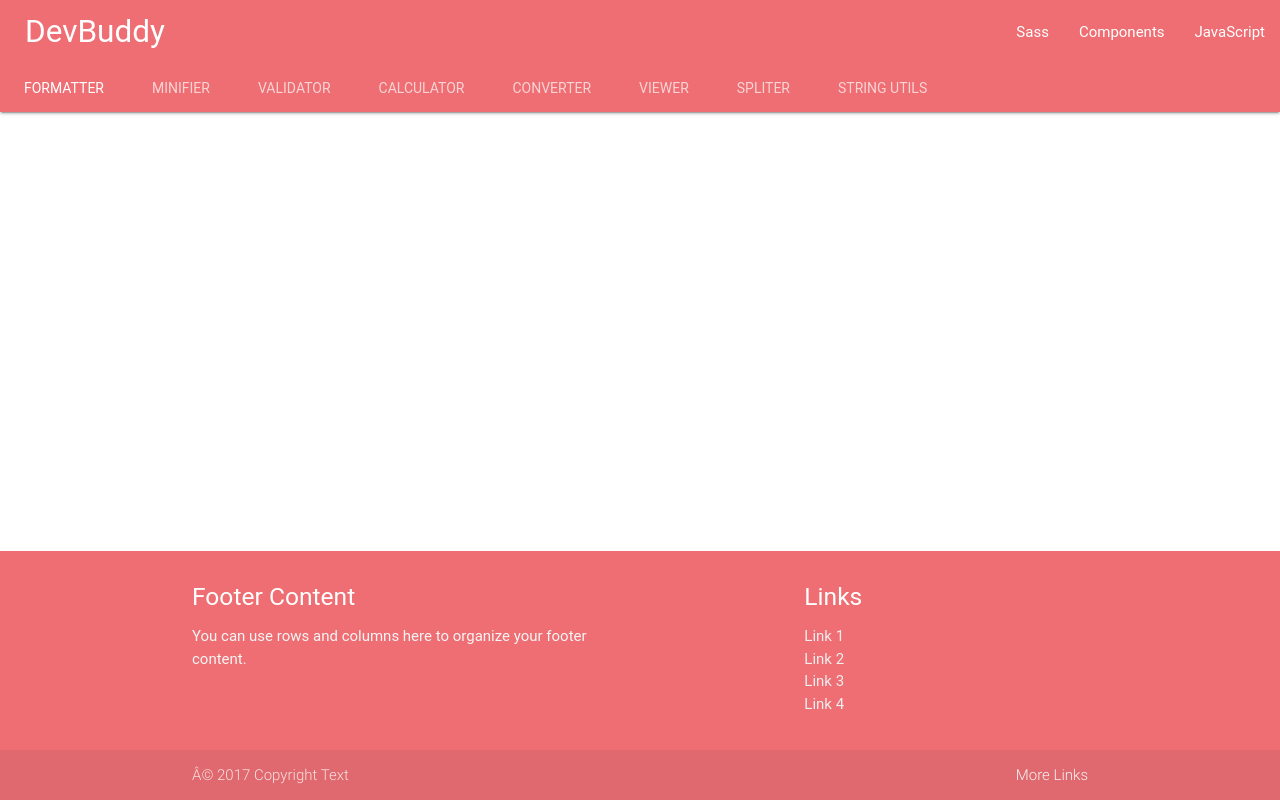
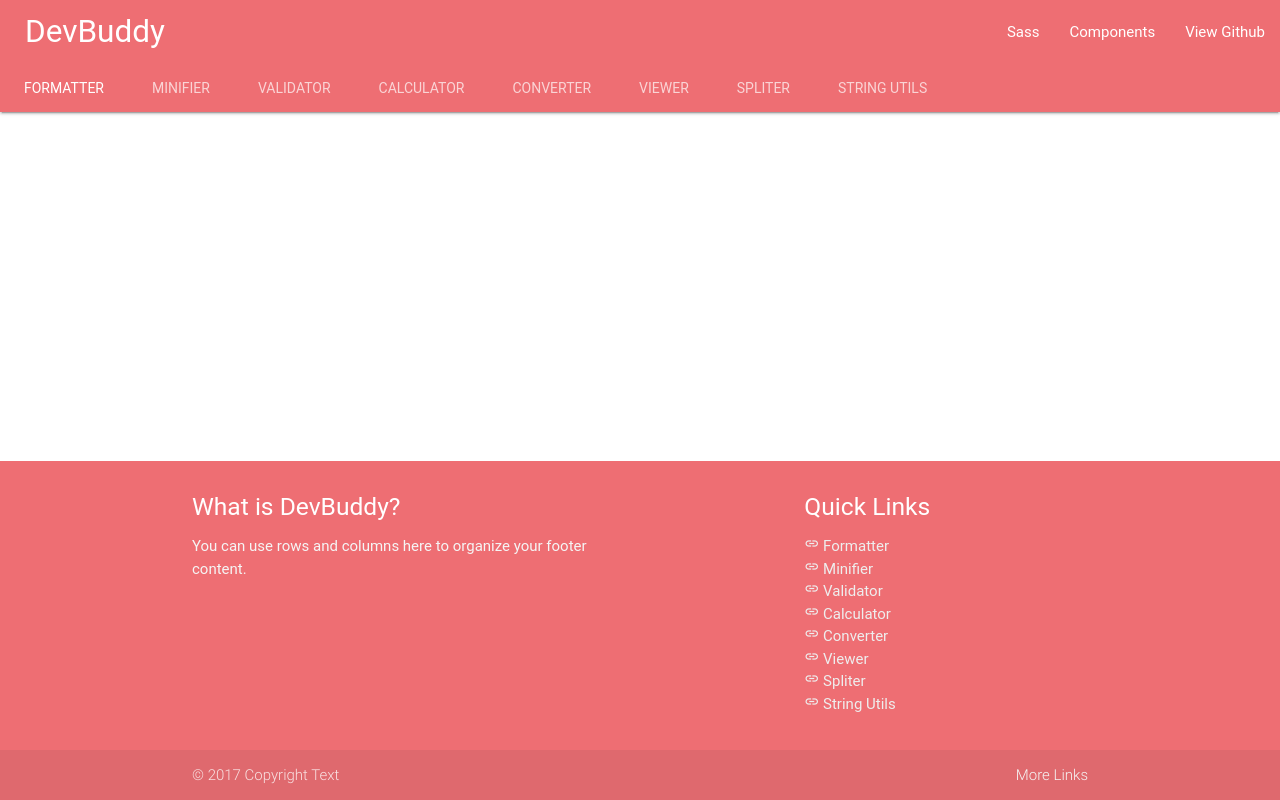
Before and after one commit to dineshkrishdev/devbuddy, a plain HTML site: page index.html at #/string_utils in a window 1280 px wide. Drawn offline with Linux system fonts and the light colour scheme; a web font is replaced by a local one.

Commit message:
Added Few Screens

```diff
--- a/index.html
+++ b/index.html
@@ -4,9 +4,8 @@
 <meta charset="ISO-8859-1">
 <title>DevBuddy - Developer Supporing Tool</title>
 <link rel="stylesheet" href="css/materialize.min.css">
+<link href="https://fonts.googleapis.com/icon?family=Material+Icons" rel="stylesheet">
 <link rel="stylesheet" href="css/style.css">
-  <link href="https://fonts.googleapis.com/icon?family=Material+Icons" rel="stylesheet">
-
 </head>
 <body ng-app="devBuddy">
 
@@ -16,14 +15,14 @@
 			<a href="#" class="brand-logo" style="margin-left:25px;">DevBuddy</a>
 			<a href="#" data-activates="mobile-demo" class="button-collapse"><i class="material-icons">menu</i></a>
 			<ul id="nav-mobile" class="right hide-on-med-and-down">
-				<li><a href="sass.html">Sass</a></li>
-				<li><a href="badges.html">Components</a></li>
-				<li><a href="collapsible.html">JavaScript</a></li>
+				<li><a href="#">Sass</a></li>
+				<li><a href="#">Components</a></li>
+				<li><a href="#">View Github</a></li>
 			</ul>
 			<ul class="side-nav" id="mobile-demo">
-				<li><a href="sass.html">Sass</a></li>
-				<li><a href="badges.html">Components</a></li>
-				<li><a href="collapsible.html">JavaScript</a></li>
+				<li><a href="#">Sass</a></li>
+				<li><a href="#">Components</a></li>
+				<li><a href="#">JavaScript</a></li>
 			</ul>
 			</div>
 			<div class="nav-content">
@@ -51,23 +50,59 @@
 		<div class="container">
 			<div class="row">
 				<div class="col l6 s12">
-					<h5 class="white-text">Footer Content</h5>
+					<h5 class="white-text">What is DevBuddy?</h5>
 					<p class="grey-text text-lighten-4">You can use rows and columns here to organize your footer content.</p>
 				</div>
 				<div class="col l4 offset-l2 s12">
-					<h5 class="white-text">Links</h5>
+					<h5 class="white-text">Quick Links</h5>
 					<ul>
-						<li><a class="grey-text text-lighten-3" href="#!">Link 1</a></li>
-						<li><a class="grey-text text-lighten-3" href="#!">Link 2</a></li>
-						<li><a class="grey-text text-lighten-3" href="#!">Link 3</a></li>
-						<li><a class="grey-text text-lighten-3" href="#!">Link 4</a></li>
+						<li>
+							<a class="grey-text text-lighten-3" href="#!formatter">
+								<i class="tiny material-icons">insert_link</i> Formatter
+							</a>
+						</li>
+						<li>
+							<a class="grey-text text-lighten-3" href="#!minifier">
+								<i class="tiny material-icons">insert_link</i> Minifier
+							</a>
+						</li>
+						<li>
+							<a class="grey-text text-lighten-3" href="#!validator">
+								<i class="tiny material-icons">insert_link</i> Validator
+							</a>
+						</li>
+						<li>
+							<a class="grey-text text-lighten-3" href="#!calculator">
+								<i class="tiny material-icons">insert_link</i> Calculator
+							</a>
+						</li>
+						<li>
+							<a class="grey-text text-lighten-3" href="#!converter">
+								<i class="tiny material-icons">insert_link</i> Converter
+							</a>
+						</li>
+						<li>
+							<a class="grey-text text-lighten-3" href="#!viewer">
+								<i class="tiny material-icons">insert_link</i> Viewer
+							</a>
+						</li>
+						<li>
+							<a class="grey-text text-lighten-3" href="#!spliter">
+								<i class="tiny material-icons">insert_link</i> Spliter
+							</a>
+						</li>
+						<li>
+							<a class="grey-text text-lighten-3" href="#!string_utils">
+								<i class="tiny material-icons">insert_link</i> String Utils
+							</a>
+						</li>
 					</ul>
 				</div>
 			</div>
 		</div>
 		<div class="footer-copyright">
 			<div class="container">
-				© 2017 Copyright Text
+				&copy; 2017 Copyright Text
 				<a class="grey-text text-lighten-4 right" href="#!">More Links</a>
 			</div>
 		</div>
--- a/js/script.js
+++ b/js/script.js
@@ -30,3 +30,8 @@ app.config(function($routeProvider) {
         templateUrl : "pages/viewer.html"
     });
 });
+
+function activate(obj) {
+
+    $(obj).addClass("active");
+}
```
Also changed, not shown: pages/string_utils.html (+42 -1 lines).
